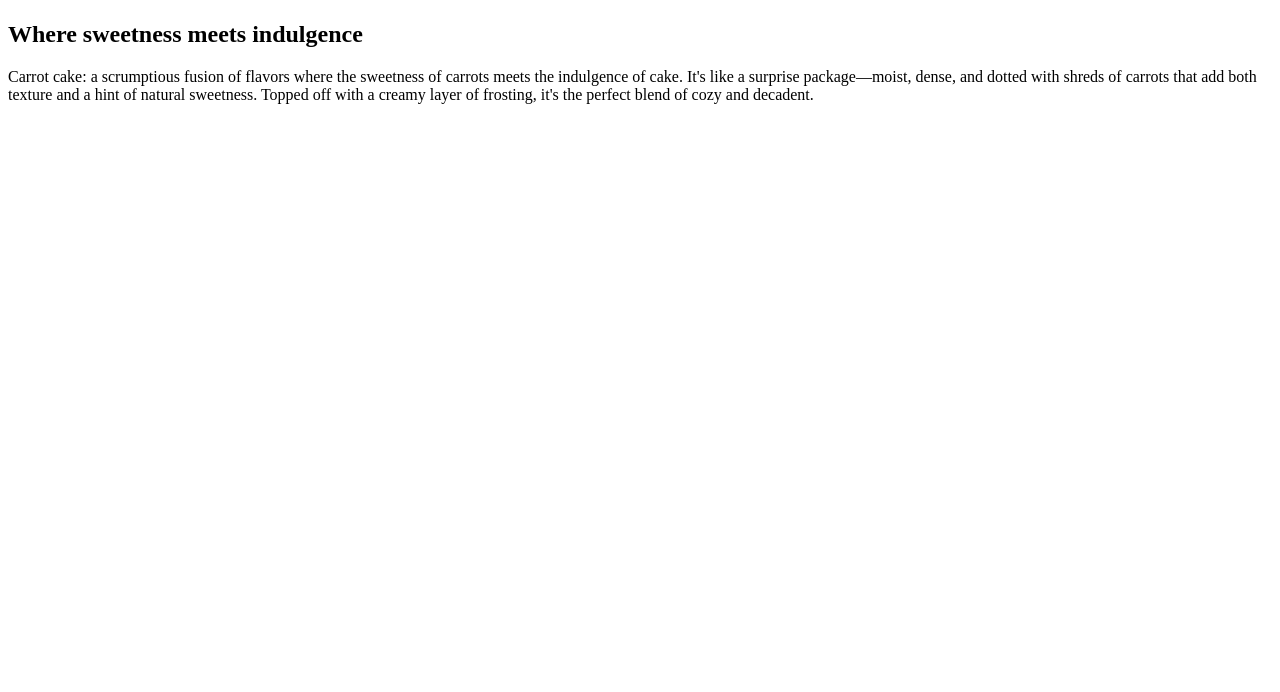
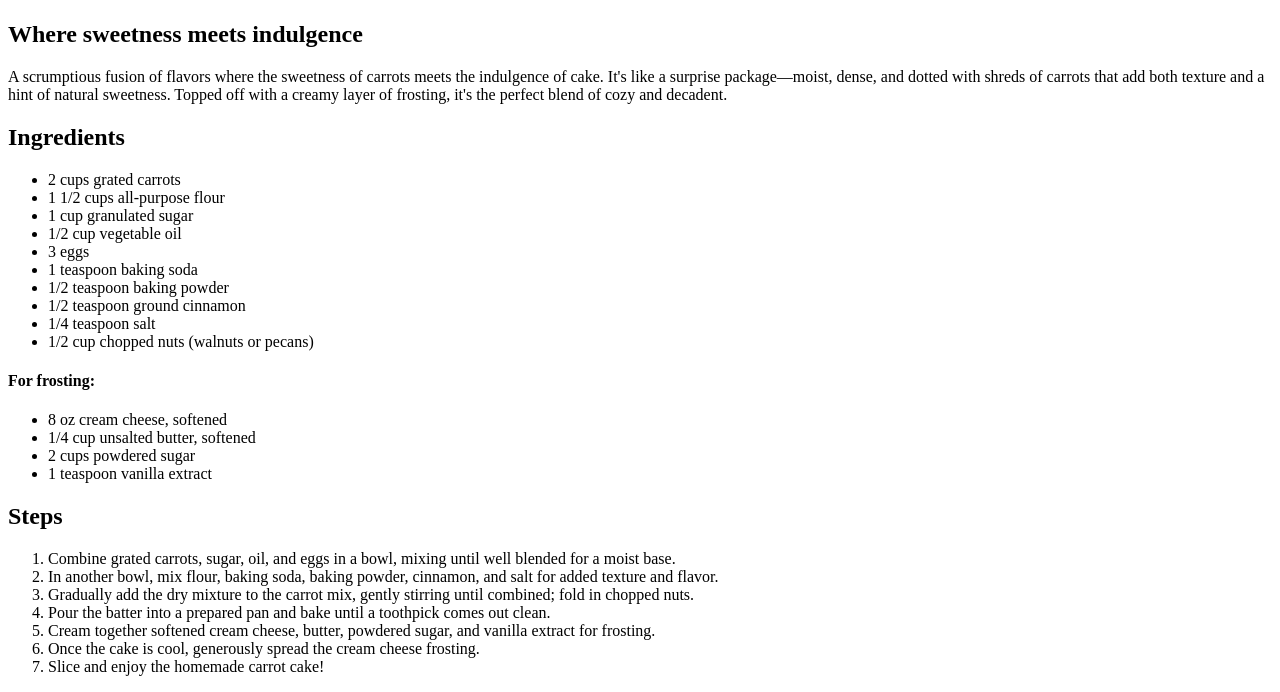
Before and after one commit to kathejim/odin-recipes, a plain HTML site: page recipes/carrot-cake.html in a window 1280 px wide. Shown: the part 457-1149 px from the top of the page. Before the commit the page ends 800 px from the top, so only its background shows below. Drawn offline with Linux system fonts and the light colour scheme.

Commit message:
Edit index.html

```diff
--- a/recipes/carrot-cake.html
+++ b/recipes/carrot-cake.html
@@ -1,15 +1,57 @@
 <!DOCTYPE html>
 <html lang="en">
-<head>
-    <meta charset="UTF-8">
-    <meta name="viewport" content="width=device-width, initial-scale=1.0">
+  <head>
+    <meta charset="UTF-8" />
+    <meta name="viewport" content="width=device-width, initial-scale=1.0" />
     <title>Document</title>
-</head>
-<body>
+  </head>
+  <body>
     <h1>Carrot Cake</h1>
-    <img src="https://media.istockphoto.com/id/466724890/es/foto/saludables-caseras-pastel-de-zanahoria.webp?s=1024x1024&w=is&k=20&c=tl-4tsQaMVqhCs38t2W2w4DVt1lLUDv04-uMxzWn2vI=" alt="An scrumptous piece of carrot cake on a plate." height="374" width="561">
+    <img
+      src="https://media.istockphoto.com/id/466724890/es/foto/saludables-caseras-pastel-de-zanahoria.webp?s=1024x1024&w=is&k=20&c=tl-4tsQaMVqhCs38t2W2w4DVt1lLUDv04-uMxzWn2vI="
+      alt="An scrumptous piece of carrot cake on a plate."
+      height="374"
+      width="561"
+    />
     <h2>Where sweetness meets indulgence</h2>
-    <p>Carrot cake: a scrumptious fusion of flavors where the sweetness of carrots meets the indulgence of cake. It's like a surprise package—moist, dense, and dotted with shreds of carrots that add both texture and a hint of natural sweetness. Topped off with a creamy layer of frosting, it's the perfect blend of cozy and decadent.</p>
+    <p>
+      A scrumptious fusion of flavors where the sweetness of carrots meets the
+      indulgence of cake. It's like a surprise package—moist, dense, and dotted
+      with shreds of carrots that add both texture and a hint of natural
+      sweetness. Topped off with a creamy layer of frosting, it's the perfect
+      blend of cozy and decadent.
+    </p>
 
-</body>
+    <h2>Ingredients</h2>
+    <ul>
+        <li>2 cups grated carrots</li>
+        <li>1 1/2 cups all-purpose flour</li>
+        <li>1 cup granulated sugar</li>
+        <li>1/2 cup vegetable oil</li>
+        <li>3 eggs</li>
+        <li>1 teaspoon baking soda</li>
+        <li>1/2 teaspoon baking powder</li>
+        <li>1/2 teaspoon ground cinnamon</li>
+        <li>1/4 teaspoon salt</li>
+        <li>1/2 cup chopped nuts (walnuts or pecans)</li>
+    </ul>
+    <h4>For frosting:</h4>
+    <ul>
+        <li>8 oz cream cheese, softened</li>
+        <li>1/4 cup unsalted butter, softened</li>
+        <li>2 cups powdered sugar</li>
+        <li>1 teaspoon vanilla extract</li>
+    </ul>
+
+    <h2>Steps</h2>
+    <ol>
+        <li>Combine grated carrots, sugar, oil, and eggs in a bowl, mixing until well blended for a moist base.</li>
+        <li>In another bowl, mix flour, baking soda, baking powder, cinnamon, and salt for added texture and flavor.</li>
+        <li>Gradually add the dry mixture to the carrot mix, gently stirring until combined; fold in chopped nuts.</li>
+        <li>Pour the batter into a prepared pan and bake until a toothpick comes out clean.</li>
+        <li>Cream together softened cream cheese, butter, powdered sugar, and vanilla extract for frosting.</li>
+        <li>Once the cake is cool, generously spread the cream cheese frosting.</li>
+        <li>Slice and enjoy the homemade carrot cake!</li>
+    </ol>
+  </body>
 </html>
```
Also changed, not shown: index.html (+11 -7 lines).
